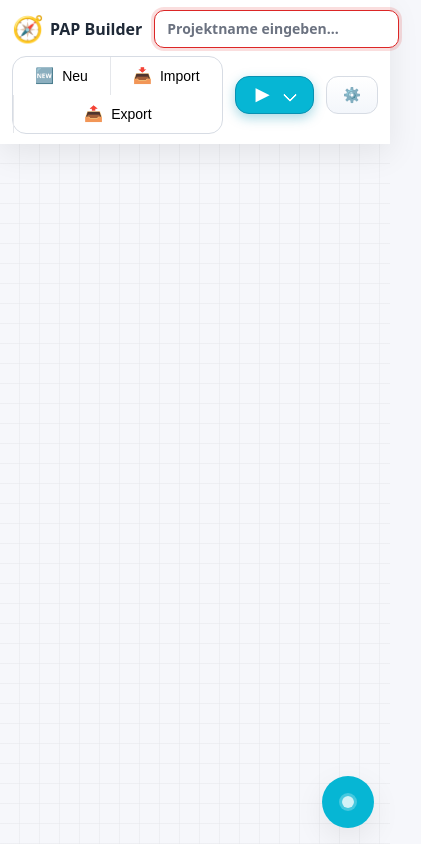
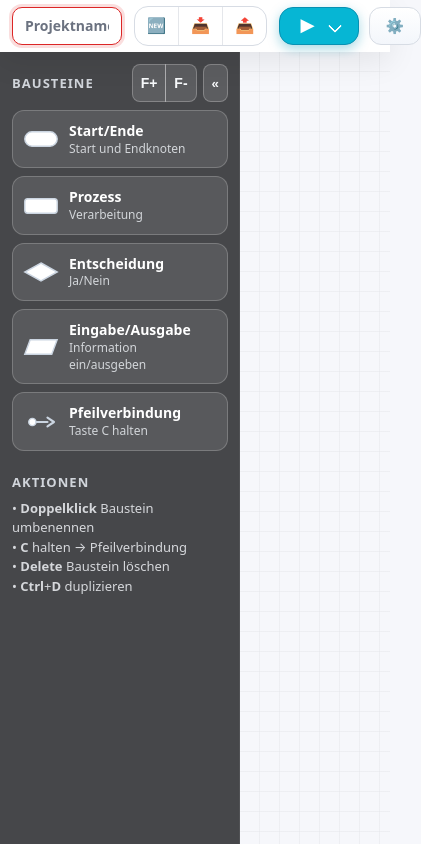
Before and after one commit to modebrecht/pap, a plain HTML site: page m/index.html in a window 390 px wide. Shown: the whole page, 421 px wide, since content can reach past the window. Drawn offline with Linux system fonts and the light colour scheme.

Commit message:
MobileVersion

```diff
--- a/m/index.html
+++ b/m/index.html
@@ -32,13 +32,10 @@
       "header header"
       "sidebar main";
     }
-    header{grid-area:header; display:flex; flex-direction:column; gap:12px; padding:6px 14px; background:#fff; box-shadow:var(--shadow); position:sticky; top:0; z-index:2}
-    .header-title-row{display:flex; align-items:center; gap:12px}
-    .header-title-row .project-title{flex:1 1 auto}
-    .header-actions-row{display:flex; align-items:center; gap:12px; width:100%}
-    .header-controls{display:flex; align-items:center; gap:12px}
+    header{grid-area:header; padding:6px 12px; background:#fff; box-shadow:var(--shadow); position:sticky; top:0; z-index:2}
+    .header-inner{display:flex; align-items:center; gap:12px; width:100%; flex-wrap:nowrap}
     header h1{font-size:16px; margin:0; font-weight:700; display:flex; align-items:center; gap:6px}
-    header .spacer{flex:1}
+    header .spacer{display:none}
     header button, header .file-btn-label{
       border:1px solid #d7dce4; background:linear-gradient(180deg,#ffffff 0%,#f3f6fb 100%); padding:0 16px; border-radius:12px; cursor:pointer; transition:background .18s ease, transform .18s ease; font-weight:600; display:flex; align-items:center; justify-content:center; gap:8px; line-height:1; min-height:var(--control-height);
     }
@@ -51,6 +48,7 @@
     header .btn-group{
       display:inline-flex; align-items:stretch; border-radius:14px; overflow:hidden; border:1px solid #d7dce4; background:#fff;
     }
+    .header-controls{display:flex; align-items:center; gap:10px;}
     #groupImportExport{overflow:visible;} /* allow export dropdown menu to escape the group */
     header .btn-group > button,
     header .btn-group > .file-btn-label,
@@ -62,11 +60,30 @@
     header .btn-group > .file-btn-label:hover,
     header .btn-group > .dropdown > button:hover{background:linear-gradient(180deg,#f4f8ff 0%,#e9f0fb 100%);}
     header .project-title{
-      flex:0 0 260px; max-width:320px; padding:8px 12px; border:1px solid #d1d5db; border-radius:10px; font:inherit; font-weight:600; background:#fff; transition:border-color .15s ease, box-shadow .15s ease;
-    }
+      width:100%;
+      min-width:220px;
+      padding:8px 12px; border:1px solid #d1d5db; border-radius:10px; font:inherit; font-weight:600; background:#fff; transition:border-color .15s ease, box-shadow .15s ease; min-height:34px;
+      flex:1 1 320px;
+    }
+    .header-row-controls{display:flex; align-items:center; gap:12px; flex:0 0 auto;}
     header .project-title::placeholder{color:var(--muted)}
     header .project-title:focus{outline:none; border-color:#3b82f6; box-shadow:0 0 0 3px rgba(59,130,246,.2)}
     header .project-title.invalid{border-color:#dc2626; box-shadow:0 0 0 3px rgba(220,38,38,.15)}
+@media (max-width:800px){
+  header .project-title{
+    flex:0 0 30%;
+    width:30%;
+    max-width:30%;
+    min-width:0;
+  }
+  #groupImportExport .btn-text{display:none;}
+  header .btn-group > button,
+  header .btn-group > .file-btn-label,
+  header .btn-group > .dropdown > button{padding:0 12px; min-width:0;}
+}
+@media (max-width:700px){
+  header h1{display:none;}
+}
     .emoji{font-size:1.6em; line-height:1}
     .btn-group{display:flex; align-items:stretch; gap:0}
     .btn-group > *{margin:0; display:flex; align-items:center; justify-content:center}
@@ -84,33 +101,8 @@
     .btn-group > button:last-child,
     .btn-group > .file-btn-label:last-child,
     .btn-group > .dropdown:last-child > button{border-top-right-radius:10px; border-bottom-right-radius:10px}
-    .toolbar-link{
-      width:100%;
-      margin-top:0;
-      border:1px solid rgba(255,255,255,.25);
-      background:rgba(255,255,255,.1);
-      color:#f8fafc;
-      border-radius:12px;
-      padding:10px;
-      font-weight:700;
-      cursor:pointer;
-      transition:.15s ease;
-      display:flex;
-      align-items:center;
-      justify-content:flex-start;
-      gap:12px;
-    }
-    .toolbar-link svg{width:36px; height:28px; flex:0 0 auto;}
-    .toolbar-link strong{color:#fff; display:block;}
-    .toolbar-link .toolbar-link-label{display:flex; flex-direction:column; align-items:flex-start; line-height:1.2;}
-    .toolbar-link .toolbar-link-hint{color:rgba(248,250,252,.85); font-size:12px; font-weight:600; margin-top:2px;}
-    .toolbar-link:hover{background:rgba(255,255,255,.18);}
-    .toolbar-link.active{
-      background:var(--accent-2);
-      color:#fff;
-      border-color:#0891b2;
-    }
-    .toolbar-link.active:hover{background:#0891b2}
+    .link-shape{border:none; width:100%; text-align:left; color:inherit; font:inherit; appearance:none; -webkit-appearance:none; background:transparent;}
+    .link-shape:focus-visible{outline:none; box-shadow:0 0 0 3px rgba(14,165,233,.25);}
     .shape-description{opacity:.8;font-size:12px;}
     .settings-title{font-weight:600;}
     .settings-description{font-size:12px;color:var(--muted);}
@@ -272,24 +264,17 @@
         "main";
     }
     body.mobile-layout header{
-      flex-wrap:wrap;
+      padding:6px 10px;
+    }
+    body.mobile-layout .header-inner{
+      flex-wrap:nowrap;
       gap:8px;
-      align-items:flex-start;
-      padding:10px 12px;
-    }
-    body.mobile-layout header .spacer{display:none}
+    }
+    body.mobile-layout header h1{flex:0 0 auto;}
     body.mobile-layout header .project-title{
-      flex:1 1 100%;
-      max-width:none;
-    }
-    body.mobile-layout header .btn-group{
-      width:100%;
-      flex-wrap:wrap;
-      justify-content:center;
-    }
-    body.mobile-layout header .btn-group > *,
-    body.mobile-layout header button,
-    body.mobile-layout header .dropdown{flex:1 1 auto; min-width:0}
+      flex:1 1 auto;
+      min-width:160px;
+    }
     body.mobile-layout #btnTogglePalette{display:none}
     body.mobile-layout main{overflow:auto}
     body.mobile-layout .floating-palette{
@@ -345,16 +330,15 @@
 </head>
 <body>
   <header>
-    <div class="header-title-row">
-      <h1><span class="emoji">🧭</span>PAP&nbsp;Builder</h1>
+    <div class="header-inner">
+      <h1 style="flex:0 0 auto;"><span class="emoji">🧭</span>PAP&nbsp;Builder</h1>
       <input id="projectTitle" class="project-title" type="text" placeholder="Projektname eingeben..." aria-label="Projektname" required />
-    </div>
-    <div class="header-actions-row">
-      <div class="btn-group" id="groupImportExport">
-        <button type="button" id="btnNew" title="Neues Projekt starten"><span class="emoji">🆕</span> Neu</button>
-        <button type="button" id="btnImport" class="file-btn-label" title="Projekt aus JSON laden"><span class="emoji">📥</span> Import</button>
+      <div class="header-row-controls">
+        <div class="btn-group" id="groupImportExport" style="flex:0 0 auto;">
+          <button type="button" id="btnNew" title="Neues Projekt starten"><span class="emoji">🆕</span><span class="btn-text"> Neu</span></button>
+          <button type="button" id="btnImport" class="file-btn-label" title="Projekt aus JSON laden"><span class="emoji">📥</span><span class="btn-text"> Import</span></button>
           <div class="dropdown" id="exportDropdown">
-          <button id="btnExport" title="Export"><span class="emoji">📤</span> Export</button>
+            <button id="btnExport" title="Export"><span class="emoji">📤</span><span class="btn-text"> Export</span></button>
             <div class="menu" id="menuExport" role="menu" aria-hidden="true">
               <button type="button" data-action="export-json">Export JSON</button>
               <button type="button" data-action="export-png">Export PNG</button>
@@ -362,8 +346,7 @@
             </div>
           </div>
         </div>
-      <div class="spacer"></div>
-      <div class="header-controls">
+        <div class="header-controls" style="flex:0 0 auto;">
           <div class="dropdown" id="playbackDropdown">
             <button id="btnPlayback" title="Playback abspielen"><span class="emoji">▶️</span></button>
             <div class="menu" id="playbackMenu" aria-hidden="true">
@@ -382,6 +365,7 @@
             </div>
           </div>
           <button id="btnSettings" title="Einstellungen"><span class="emoji">⚙️</span></button>
+        </div>
       </div>
     </div>
     <input id="fileImportJSON" class="file-input" type="file" accept="application/json" />
@@ -415,15 +399,15 @@
         <svg viewBox="0 0 100 60" aria-hidden="true"><polygon points="20,10 95,10 80,50 5,50" fill="#fff" stroke="#cbd5e1" stroke-width="4"/></svg>
         <div><strong>Eingabe/Ausgabe</strong><div class="shape-description">Information ein/ausgeben  </div></div>
       </div>
-      <button type="button" id="btnLinkMode" title="Verbindung (Taste C)" aria-pressed="false" class="toolbar-link">
-        <svg viewBox="0 0 36 36" aria-hidden="true" focusable="false">
-          <circle cx="8" cy="18" r="4" fill="currentColor"/>
-          <path d="M12 18h14" stroke="currentColor" stroke-width="3" stroke-linecap="round" stroke-linejoin="round"/>
-          <path d="M22 11l9 7-9 7" fill="none" stroke="currentColor" stroke-width="3" stroke-linecap="round" stroke-linejoin="round"/>
+      <button type="button" id="btnLinkMode" title="Verbindung (Taste C)" aria-pressed="false" class="shape link-shape">
+        <svg viewBox="0 0 100 60" aria-hidden="true" focusable="false">
+          <circle cx="26" cy="30" r="10" fill="#fff" stroke="#cbd5e1" stroke-width="4"/>
+          <path d="M38 30h30" stroke="#cbd5e1" stroke-width="6" stroke-linecap="round" stroke-linejoin="round"/>
+          <path d="M68 18l18 12-18 12" fill="none" stroke="#cbd5e1" stroke-width="6" stroke-linecap="round" stroke-linejoin="round"/>
         </svg>
-        <div class="toolbar-link-label">
+        <div>
           <strong>Pfeilverbindung</strong>
-          <div class="toolbar-link-hint">Taste&nbsp;C halten</div>
+          <div class="shape-description">Taste&nbsp;C halten</div>
         </div>
       </button>
       <div class="shape" draggable="true" data-shape="connector" title="Verbinder">
@@ -657,7 +641,7 @@
   const FONT_SIZE_STEP = 2;
   const LABEL_TEXT_PADDING = 24;
   const measureCanvas = document.createElement('canvas');
-  const MOBILE_BREAKPOINT = 900;
+  const MOBILE_BREAKPOINT = 0;
   let mobileLayoutActive = false;
   let sidebarBeforeMobileLayout = state.sidebarCollapsed;
   let paletteVisibleBeforeMobileLayout = state.floatingPaletteVisible;
@@ -1277,22 +1261,15 @@
     closeNodeMenu();
   }
   function updateMobileLayout(force=false){
-    const width = Math.max(0, window.innerWidth || state.viewportWidth || document.documentElement.clientWidth || 0);
-    const shouldEnable = width > 0 && width <= MOBILE_BREAKPOINT;
-    if(!force && shouldEnable === mobileLayoutActive) return;
-    mobileLayoutActive = shouldEnable;
-    if(shouldEnable){
-      sidebarBeforeMobileLayout = state.sidebarCollapsed;
-      paletteVisibleBeforeMobileLayout = state.floatingPaletteVisible;
-      document.body.classList.add('mobile-layout');
-      setSidebarCollapsed(true, {silent:true});
-      setFloatingPaletteVisible(false, {silent:true});
-    }else{
+    const shouldEnable = false;
+    if(!force && !mobileLayoutActive) return;
+    if(mobileLayoutActive){
       document.body.classList.remove('mobile-layout');
       const next = typeof sidebarBeforeMobileLayout === 'boolean' ? sidebarBeforeMobileLayout : state.sidebarCollapsed;
       setSidebarCollapsed(next, {silent:true});
       const restore = typeof paletteVisibleBeforeMobileLayout === 'boolean' ? paletteVisibleBeforeMobileLayout : true;
       setFloatingPaletteVisible(restore, {silent:true});
+      mobileLayoutActive = false;
     }
     updateMobilePaletteButton();
   }
```
Lines whose indentation alone changed are shown as unchanged.
